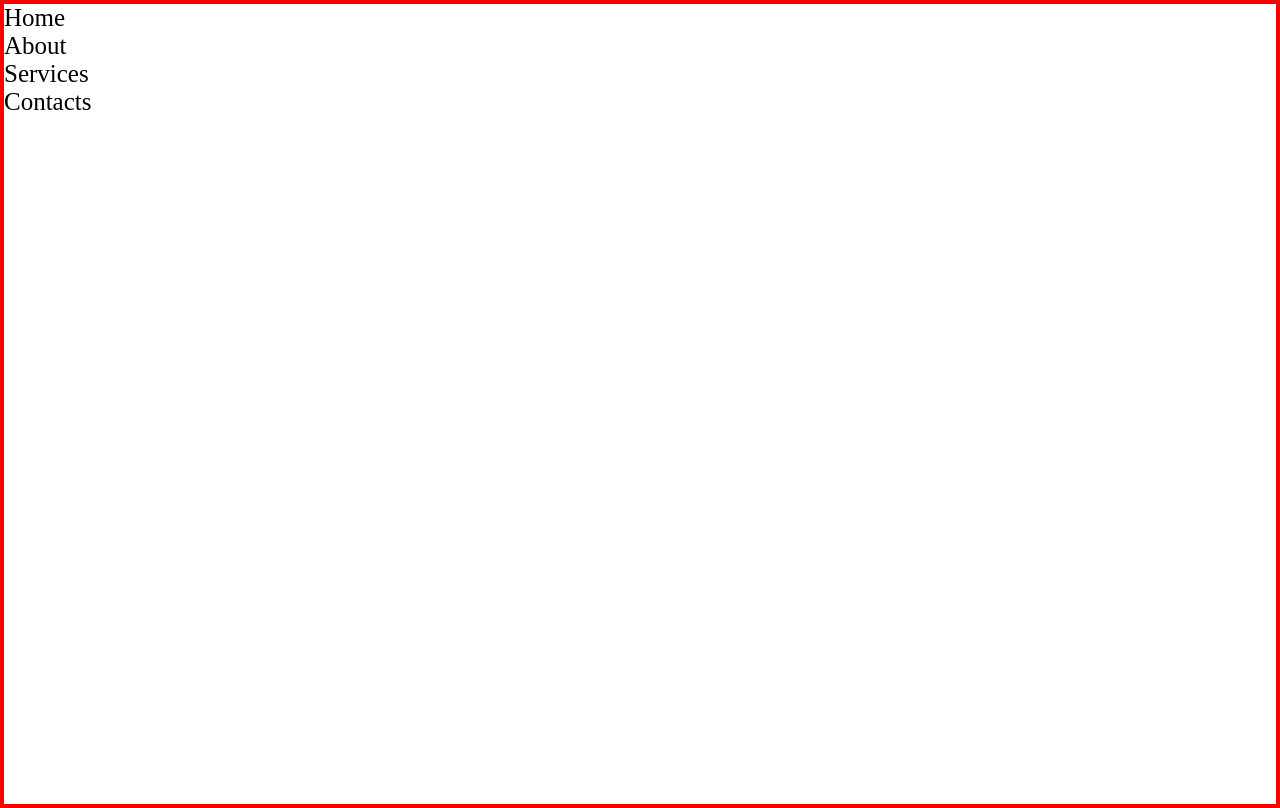
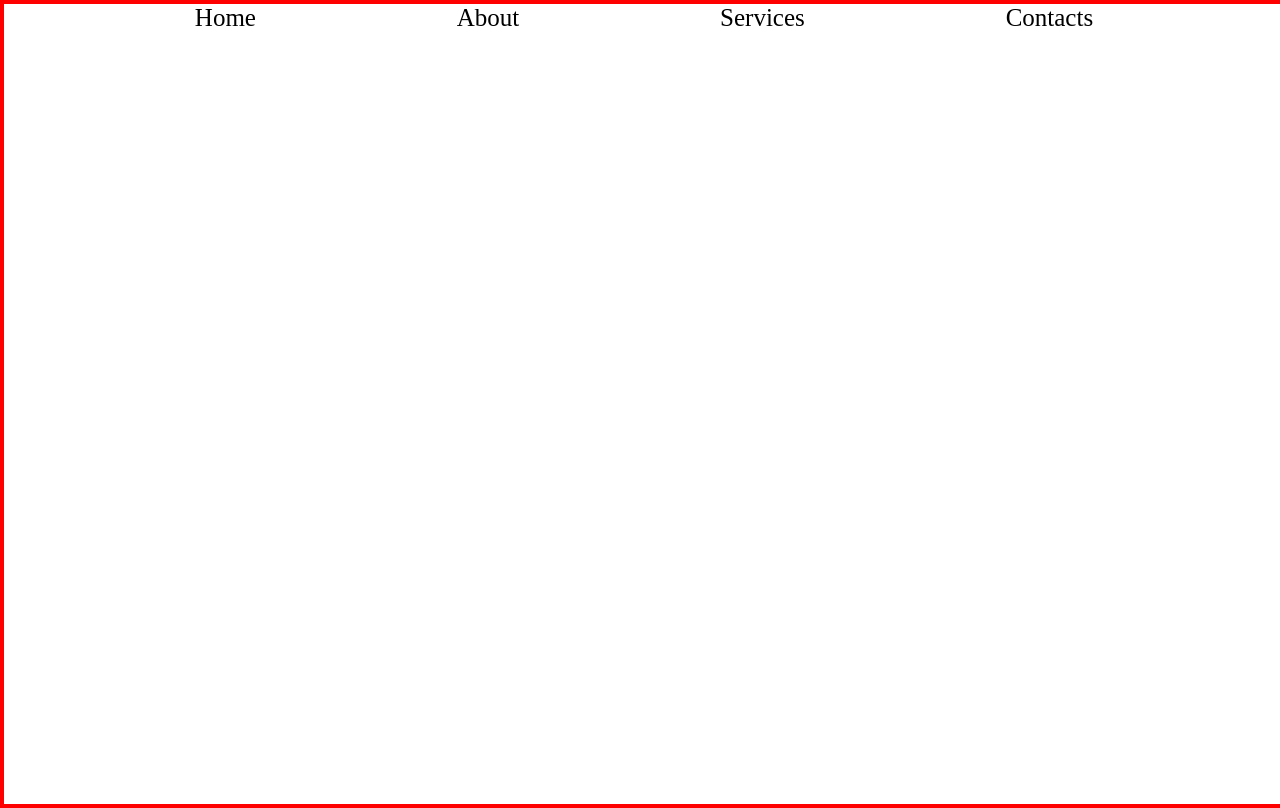
Before and after one commit to sakibcy/responsive-web-design, a plain HTML site: page index.html in a window 1280 px wide. Drawn offline with Linux system fonts and the light colour scheme.

Commit message:
justify-content

```diff
--- a/flexbox.css
+++ b/flexbox.css
@@ -7,6 +7,15 @@ body {
   font-family: serif;
   font-size: 25px;
   border: 4px solid red;
-  /* width: 100%; */
+  width: 100%;
   min-height: 100vh;
 }
+
+.container {
+  width: 100%;
+  height: 100vh;
+  display: flex;
+  flex-direction: row;
+  gap: 10px;
+  justify-content: space-evenly;
+}
```
Also changed, not shown: readMeImages/flexBoxProperty.png (added), readMeImages/flexDirectionColumn.png (added), readMeImages/flexDirectionRow.png (added), readMeImages/justifyContent.png (added), readMeImages/justifyContentSpace.png (added).
